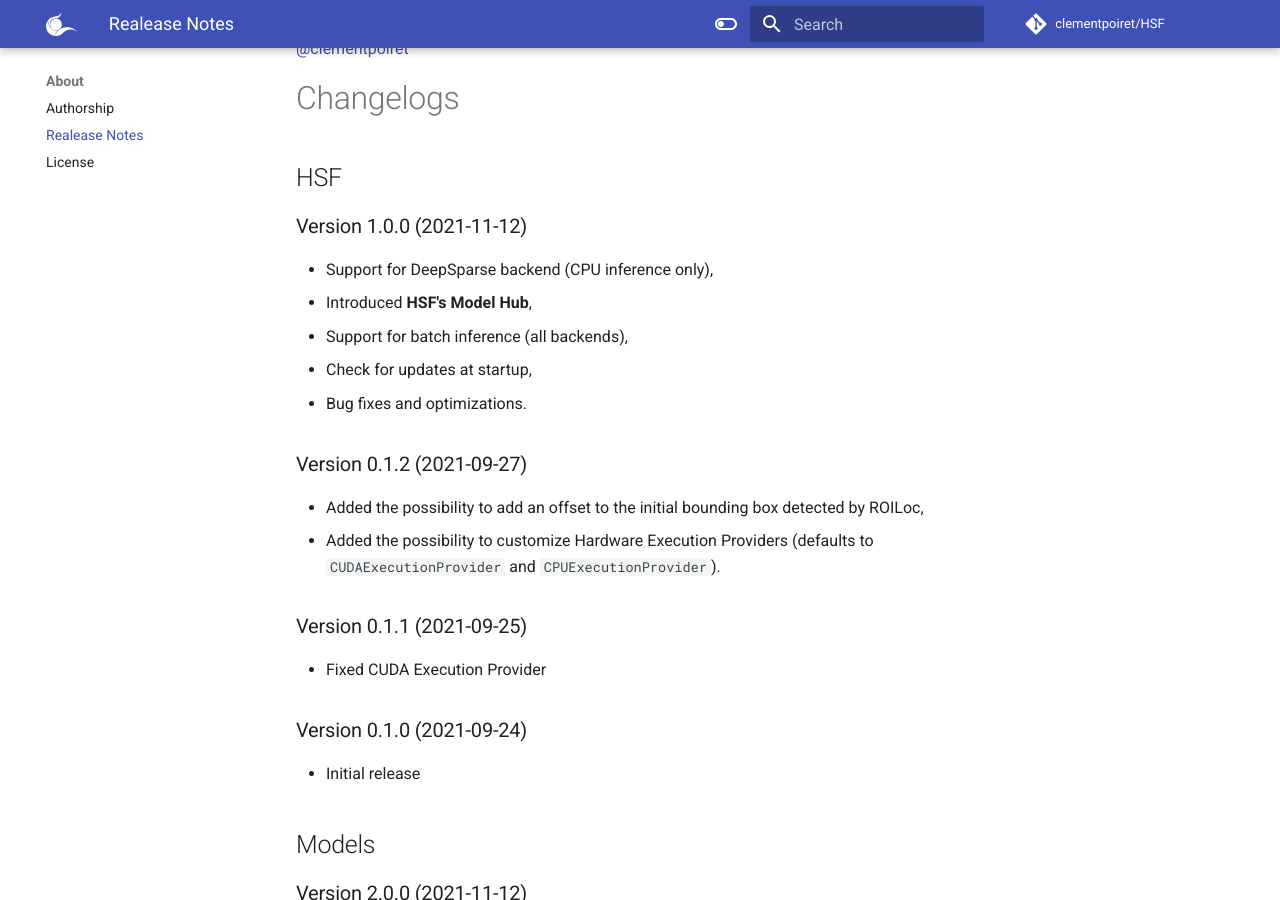
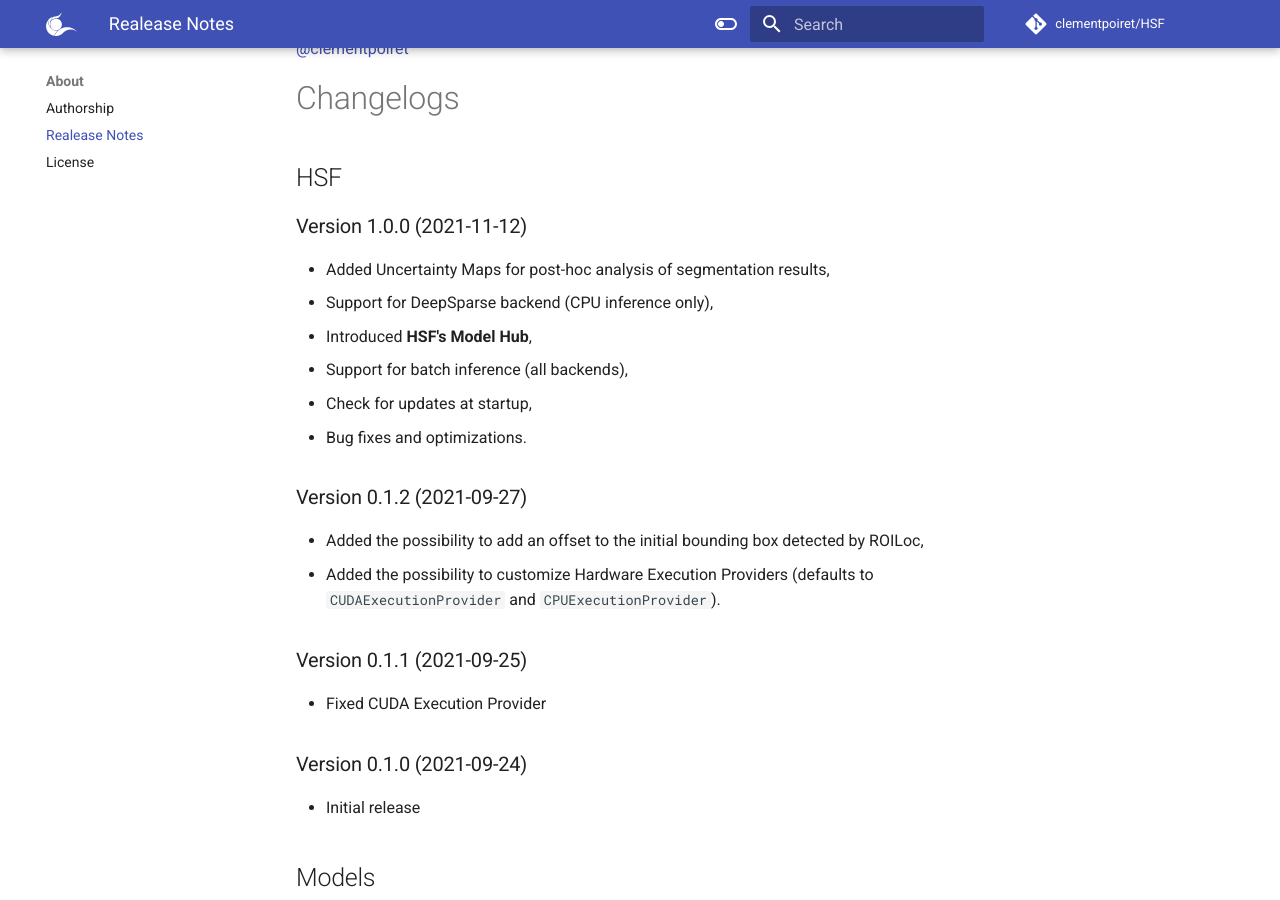
Before and after one commit to clementpoiret/HSF, an MkDocs documentation site: the page built from docs/about/release-notes.md, in a window 1280 px wide and 900 px high, scrolled down 412 px. Built offline with MkDocs 1.6.1 and Material for MkDocs 9.7.7, drawn with Linux system fonts in a browser that asks for light colours; comment, search, counter and statistics services are not loaded; the version menu is left out.

```diff
--- a/docs/about/release-notes.md
+++ b/docs/about/release-notes.md
@@ -18,6 +18,7 @@ Current maintainers:
 
 ### Version 1.0.0 (2021-11-12)
 
+* Added Uncertainty Maps for post-hoc analysis of segmentation results,
 * Support for DeepSparse backend (CPU inference only),
 * Introduced **HSF's Model Hub**,
 * Support for batch inference (all backends),
```
Also changed, not shown: LAST_CHANGELOG.md (+1 -0 lines), README.rst.
